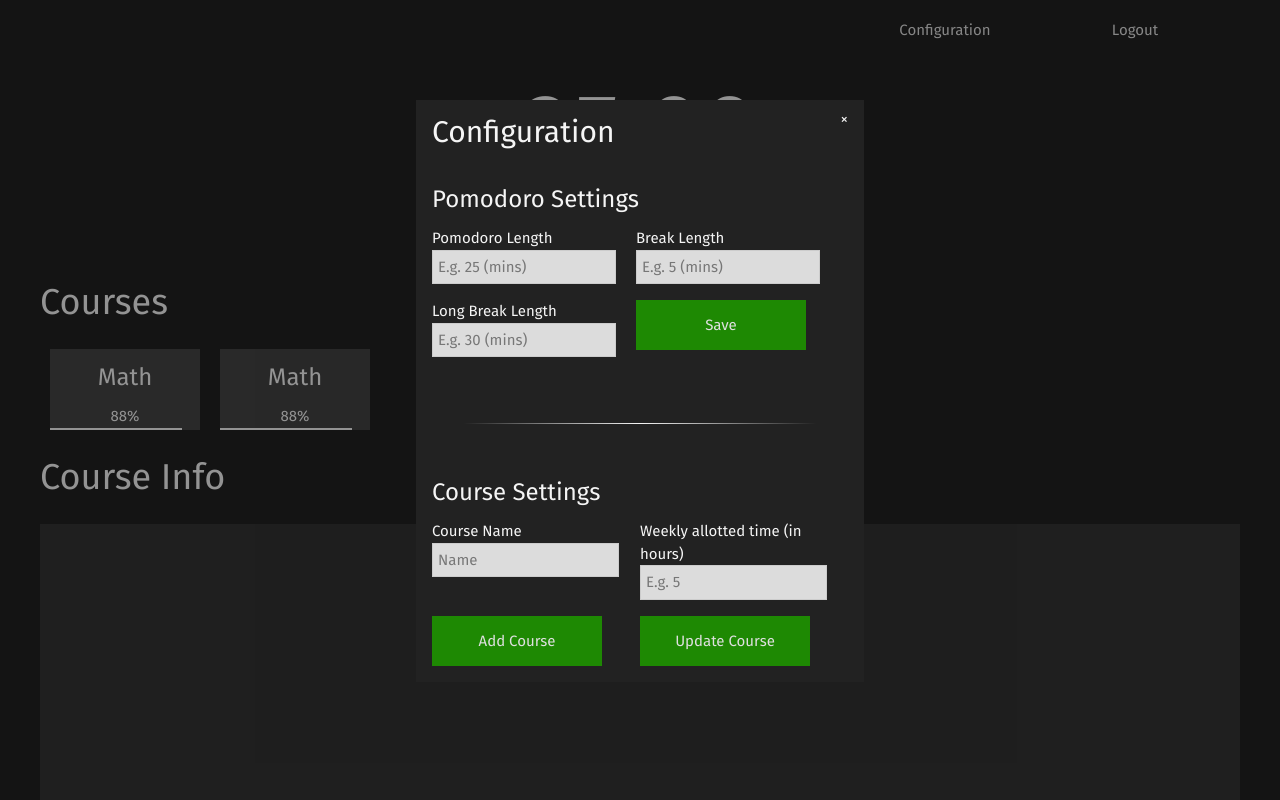
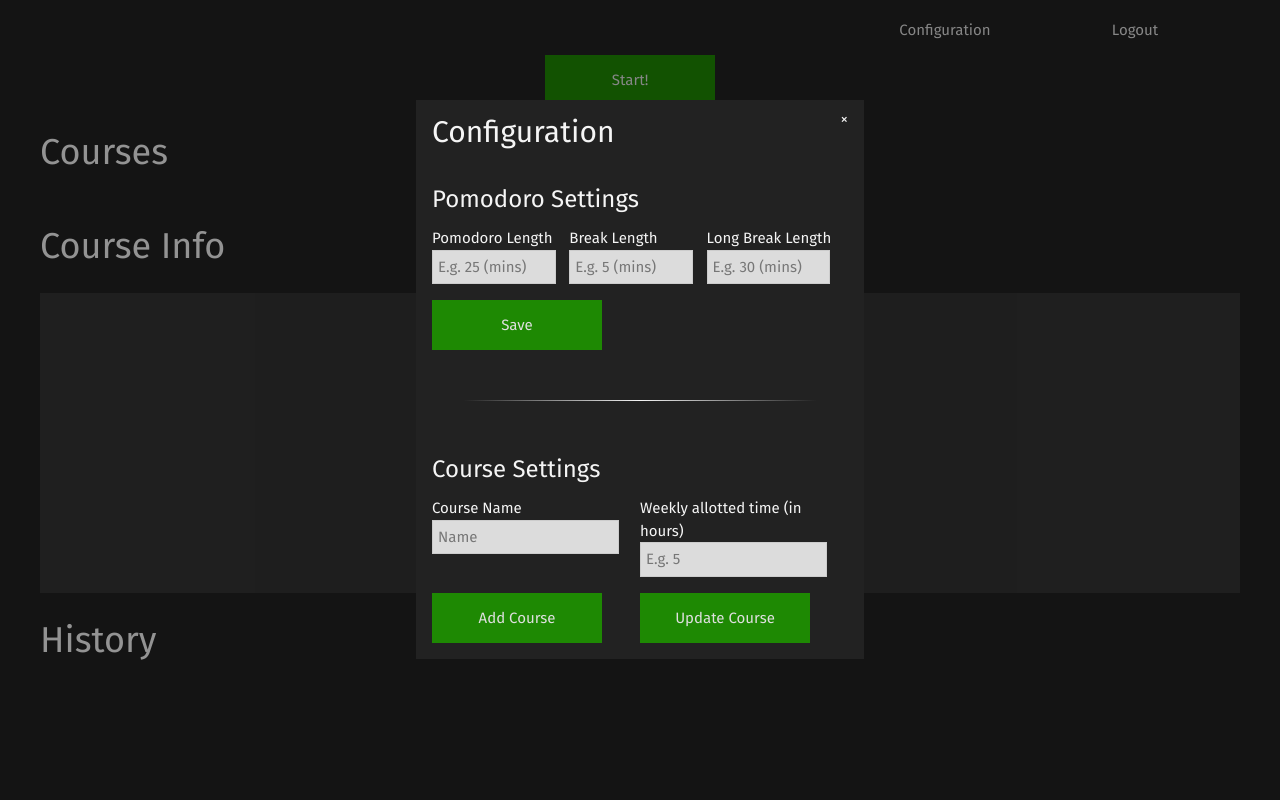
Before and after one commit to ar9v/telos, a website: page public/dashboard.html in a window 1280 px wide. Both pictures are taken after a click on the button "Configuration". Shown: the top 800 px of the page. Drawn offline with nearby package versions, Linux system fonts and the light colour scheme.

Commit message:
Dashboard work, validate empty signup fields
- The config modal had an extra parent form tag and that was changed to
  a div. Lots of bad html to clean up...

- Restored dashboard to empty self for jQuery testing

- Disallowed the ability to create an empty user. Again, with
  window.alert. Probably will change that

```diff
--- a/public/css/style-dashboard.css
+++ b/public/css/style-dashboard.css
@@ -34,6 +34,10 @@
 .pomodoro-settings {
     display: flex;
     flex-wrap: wrap;
+}
+
+.pField {
+    width: 33%;
 }
 
 .course-settings {
--- a/public/dashboard.html
+++ b/public/dashboard.html
@@ -21,24 +21,19 @@
         </nav>
 
         <div class="timer-block">
-            <span class="timer">25:00</span>
+            <!-- <span class="timer">25:00</span> -->
+            <span class="timer"></span>
             <button>Start!</button>
         </div>
 
         <h1>Courses</h1>
         <div class="courses-display">
             <!-- <div class="course"> -->
-            <div class="course">
-                <h3>Math</h3>
-                <span class="percentage">88%</span>
-                <div class="progress-bar"></div>
-            </div>
-
-            <div class="course">
-                <h3>Math</h3>
-                <span class="percentage">88%</span>
-                <div class="progress-bar"></div>
-            </div>
+            <!-- <div class="course">
+                 <h3>Math</h3>
+                 <span class="percentage">88%</span>
+                 <div class="progress-bar"></div>
+                 </div> -->
         </div>
 
         <h1>Course Info</h1>
@@ -57,12 +52,12 @@
                           class="w3-button w3-display-topright">&times;</span>
                     <h2>Configuration</h2>
                 </header>
-                <form class="w3-container" action="/action_page.php">
+                <div class="w3-container">
                     <div class="w3-section">
                         <h3>Pomodoro Settings</h3>
-                        <div class="pomodoro-settings">
-                            <form>
-                                <span>
+                        <div>
+                            <form class="pomodoro-settings">
+                                <span class="pField">
                                 <label>Pomodoro Length</label>
                                 <input class="w3-input w3-border w3-margin-bottom"
                                     type="text"
@@ -70,7 +65,7 @@
                                     name="pLength" required>
                                 </span>
 
-                                <span>
+                                <span class="pField">
                                 <label>Break Length</label>
                                 <input class="w3-input w3-border w3-margin-bottom"
                                     type="text"
@@ -78,7 +73,7 @@
                                     name="bLength" required>
                                 </span>
 
-                                <span>
+                                <span class="pField">
                                 <label>Long Break Length</label>
                                 <input class="w3-input w3-border w3-margin-bottom"
                                     type="text"
@@ -119,16 +114,17 @@
                             </div>
                         </form>
                     </div>
-                </form>
+                </div>
             </div>
         </div>
 
         <h1>History</h1>
 
         <div class="history-block">
-            <div class="course">
-                <h3>Math</h3>
-            </div>
+            <!-- <div class="course">
+                 <h3>Math</h3>
+                 </div> -->
+        </div>
 
         <script src="https://ajax.googleapis.com/ajax/libs/jquery/3.4.1/jquery.min.js"></script>
         <script src="js/dashboard.js"></script>
--- a/public/js/index.js
+++ b/public/js/index.js
@@ -3,6 +3,12 @@
 
     let email = $("#email").val();
     let password = $("#password").val();
+
+    // Is a field empty?
+    if(!email | !password) {
+        window.alert("A field is empty. Please write both your email and password.")
+        return;
+    }
 
     $.ajax({
         url: '/api/register',
```
Also changed, not shown: public/js/dashboard.js (+10 -0 lines).
